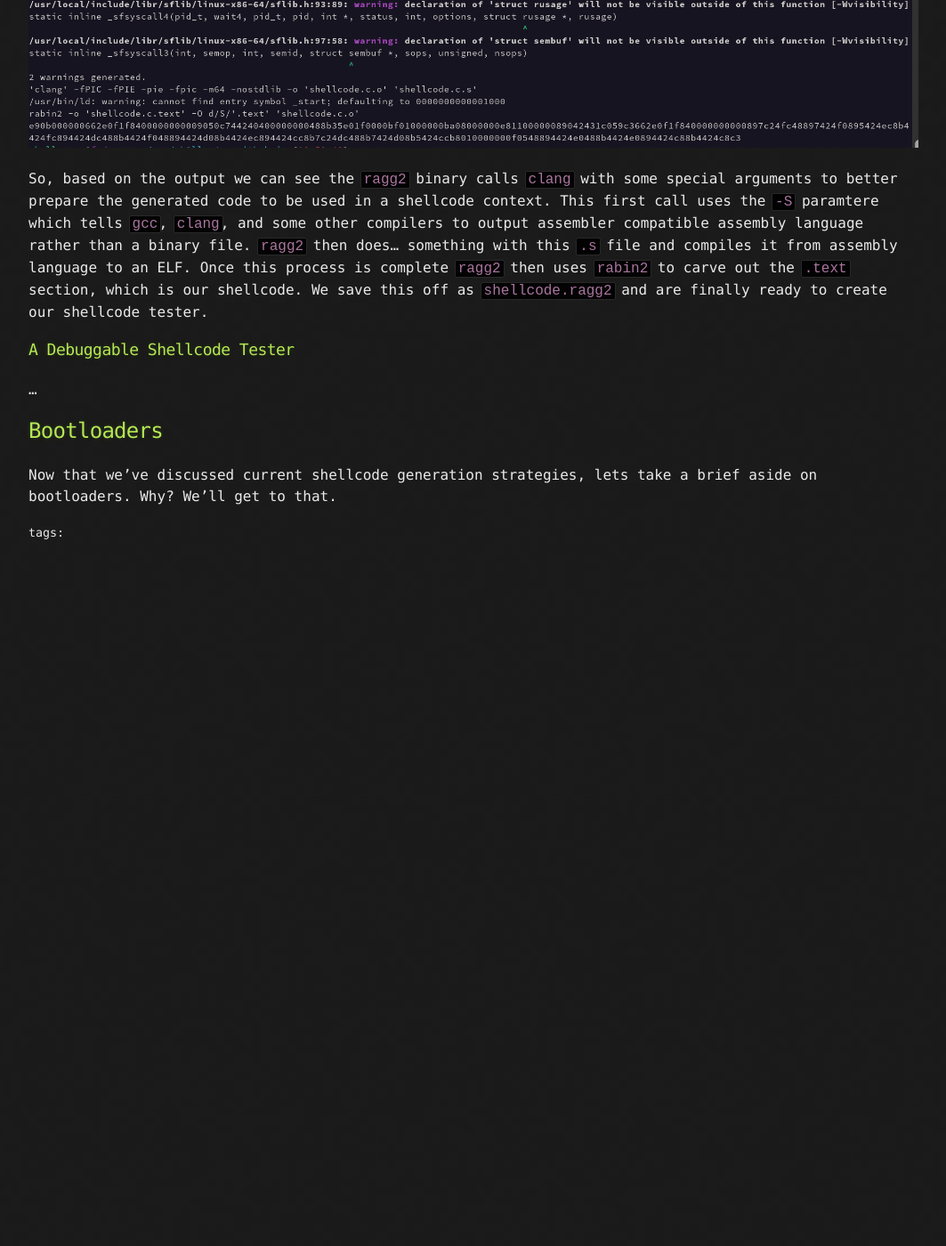
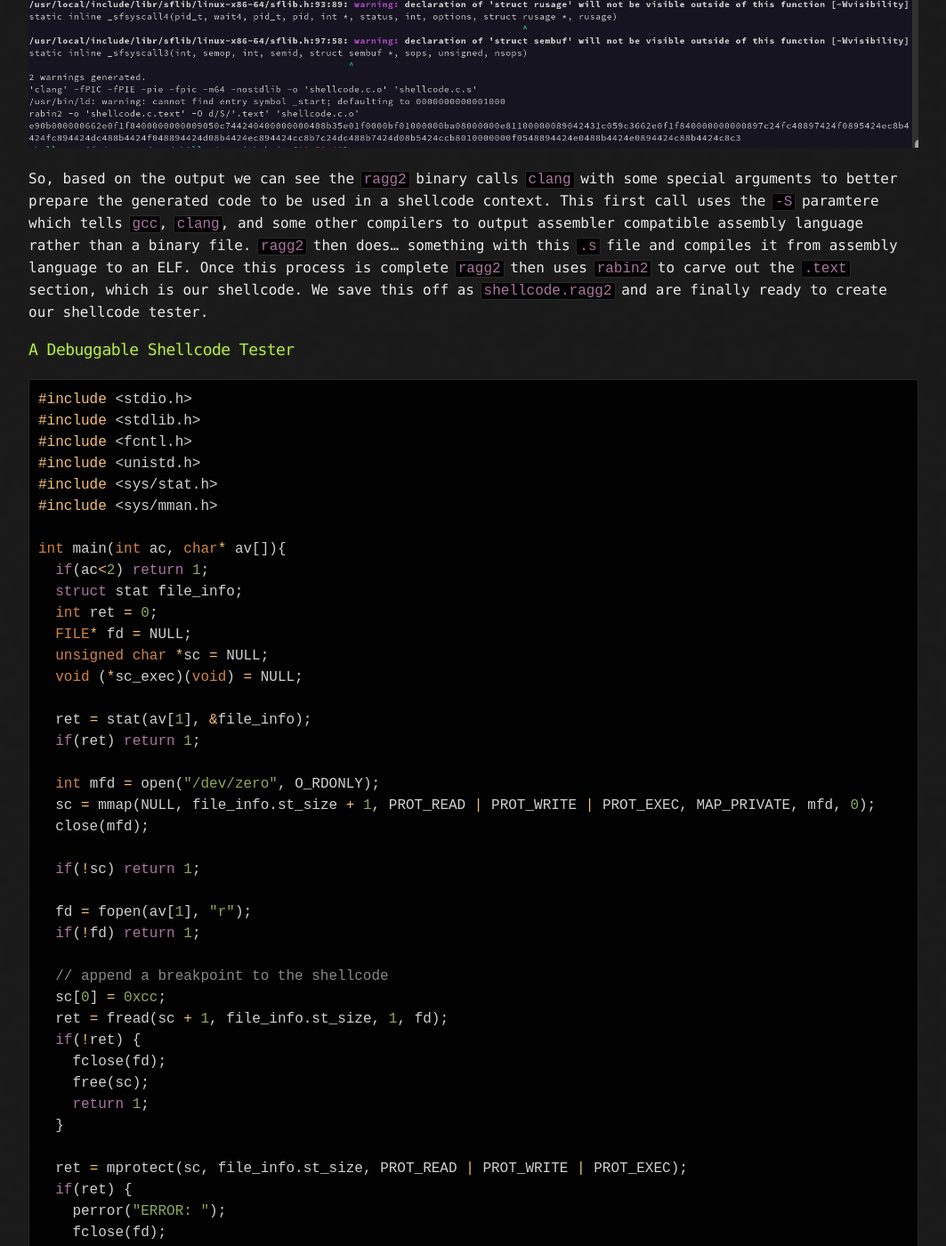
Before and after one commit to Sh3llSp4wn/sh3llsp4wn.github.io, a Jekyll site: the page built from _posts/2022-11-28-Shellcode-With-The-Default-Linux-Toolchain.md, in a window 1280 px wide and 1400 px high, scrolled down 6023 px. Shown: the whole window at 89% size, without its empty margins (108-1171 px from the left). Built offline with Jekyll 4.4.1, drawn with Linux system fonts in a browser that asks for light colours; before the commit the page ends 6653 px from its top, so only the background shows below that; some of the changed text lies outside the part shown.

Commit message:
added shellcode tested

````diff
--- a/_posts/2022-11-28-Shellcode-With-The-Default-Linux-Toolchain.md
+++ b/_posts/2022-11-28-Shellcode-With-The-Default-Linux-Toolchain.md
@@ -140,7 +140,57 @@ So, based on the output we can see the `ragg2` binary calls `clang` with some sp
 
 ### A Debuggable Shellcode Tester
 
-...
+```c
+#include <stdio.h>
+#include <stdlib.h>
+#include <fcntl.h>
+#include <unistd.h>
+#include <sys/stat.h>
+#include <sys/mman.h>
+
+int main(int ac, char* av[]){
+  if(ac<2) return 1;
+  struct stat file_info;
+  int ret = 0;
+  FILE* fd = NULL;
+  unsigned char *sc = NULL;
+  void (*sc_exec)(void) = NULL;
+
+  ret = stat(av[1], &file_info);
+  if(ret) return 1;
+
+  int mfd = open("/dev/zero", O_RDONLY);
+  sc = mmap(NULL, file_info.st_size + 1, PROT_READ | PROT_WRITE | PROT_EXEC, MAP_PRIVATE, mfd, 0);
+  close(mfd);
+
+  if(!sc) return 1;
+
+  fd = fopen(av[1], "r");
+  if(!fd) return 1;
+
+  // append a breakpoint to the shellcode
+  sc[0] = 0xcc;
+  ret = fread(sc + 1, file_info.st_size, 1, fd);
+  if(!ret) {
+    fclose(fd);
+    free(sc);
+    return 1;
+  }
+
+  ret = mprotect(sc, file_info.st_size, PROT_READ | PROT_WRITE | PROT_EXEC);
+  if(ret) {
+    perror("ERROR: ");
+    fclose(fd);
+    free(sc);
+    return 1;
+  }
+
+  sc_exec = sc;
+  (*sc_exec)();
+
+  return 0;
+}
+```
 
 ## Bootloaders
 
````
